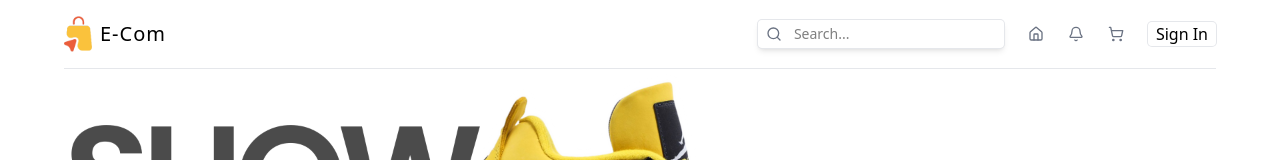
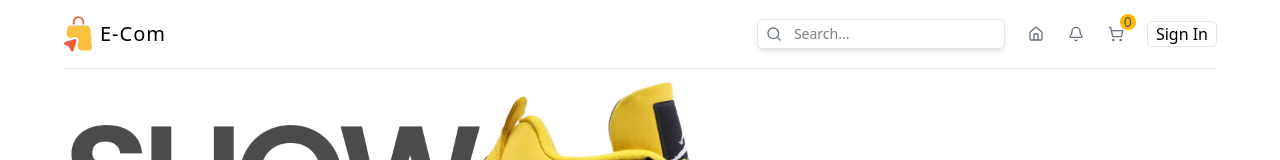
Before and after one commit to abdurrahmanmahmud5981/E-Com-Client, a Next.js app: page / in a window 1280 px wide. Shown: the top 160 px of the page. Built offline with nearby package versions, Linux system fonts and the light colour scheme.

Commit message:
UI: Refactor Navber to use ShoppingCartIcon component and improve code organization

```diff
--- a/src/components/Navber.tsx
+++ b/src/components/Navber.tsx
@@ -2,7 +2,8 @@
 import Link from "next/link";
 import React from "react";
 import SearchBar from "./SearchBar";
-import { Bell, HomeIcon, ShoppingCartIcon } from "lucide-react";
+import { Bell, HomeIcon } from "lucide-react";
+import ShoppingCartIcon from "./ShoppingCartIcon";
 
 const Navber = () => {
   return (
@@ -28,7 +29,7 @@
           <HomeIcon className="text-gray-500 cursor-pointer h-4 w-4" />
         </Link>
         <Bell className="text-gray-500 cursor-pointer h-4 w-4" />
-        <ShoppingCartIcon className="text-gray-500 cursor-pointer h-4 w-4" />
+        <ShoppingCartIcon/>
         <Link href="/login" className=" ring-1 px-2 rounded ring-gray-200 cursor-pointer font-medium hover:bg-gray-200">Sign In</Link>
       </div>
     </nav>
--- /dev/null
+++ b/src/components/ShoppingCartIcon.tsx
@@ -0,0 +1,16 @@
+"use client";
+
+import Link from "next/link";
+import { ShoppingCart } from 'lucide-react';
+
+const ShoppingCartIcon = () => {
+  return (
+    <Link className="relative" href={"/cart"}>
+      {" "}
+      <ShoppingCart className="text-gray-500 cursor-pointer h-4 w-4" />
+      <span className="absolute -top-3 -right-3 bg-amber-400 text-gray-600 rounded-full w-4 h-4 flex justify-center items-center text-sm font-medium">0</span>
+    </Link>
+  );
+};
+
+export default ShoppingCartIcon;
```
